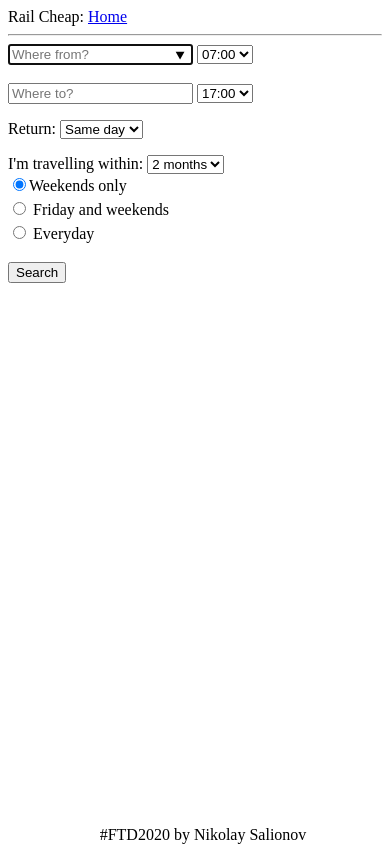
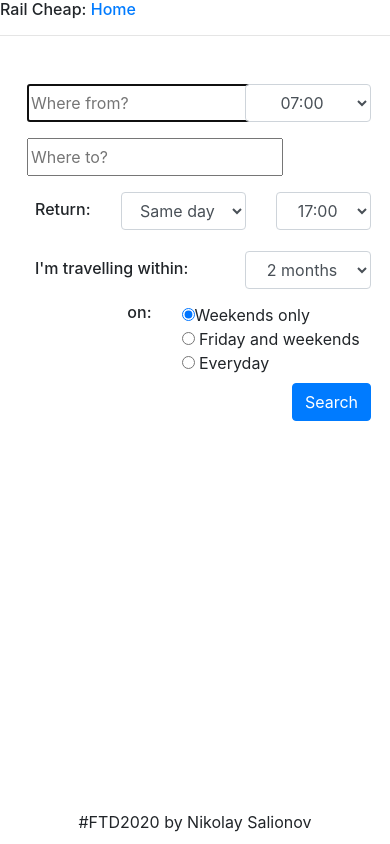
Before and after one commit to nsal/ntrain, a Flask app: page / in a window 390 px wide. Run offline with Flask 2, Linux system fonts and the light colour scheme; some libraries are stand-ins or nearby versions.

Commit message:
added bootstrap design for mobile

```diff
--- a/templates/base.html
+++ b/templates/base.html
@@ -1,17 +1,21 @@
 <!DOCTYPE html>
 <html>
+
 <head>
     <meta charset="utf-8">
     <meta name="viewport" content="width=device-width, initial-scale=1.0">
-        <style type ="text/css" >
-            .style-br{
+    <link rel="stylesheet" href="https://stackpath.bootstrapcdn.com/bootstrap/4.5.0/css/bootstrap.min.css"
+        integrity="sha384-9aIt2nRpC12Uk9gS9baDl411NQApFmC26EwAOH8WgZl5MYYxFfc+NcPb1dKGj7Sk" crossorigin="anonymous">
+    <style type="text/css">
+        .style-br {
             display: block;
             line-height: 150%;
         }
-            .footer{
+
+        .footer {
             position: fixed;
             text-align: center;
-                bottom: 0px;
+            bottom: 10px;
             width: 100%;
         }
     </style>
@@ -21,12 +25,24 @@
     <title>Rail Cheap</title>
     {% endif %}
     <meta name="description" content="Find cheapest dates for your travel with UK National Railways">
-        <meta name="keywords" content="train, times, tickets, railway, cheap tickets, national railways, uk national national railways, uk travel,">
+    <meta name="keywords"
+        content="train, times, tickets, railway, cheap tickets, national railways, uk national national railways, uk travel,">
 </head>
+
 <body>
-        <div>Rail Cheap: <a href="{{ url_for('home')}}">Home</a></div>
+    <div><h6>Rail Cheap: <a href="{{ url_for('home')}}">Home</a></h6></div>
     <hr>
     {% block content %} {% endblock %}
     <div class="footer">#FTD2020 by Nikolay Salionov</div>
 </body>
+<script src="https://code.jquery.com/jquery-3.5.1.slim.min.js"
+    integrity="sha384-DfXdz2htPH0lsSSs5nCTpuj/zy4C+OGpamoFVy38MVBnE+IbbVYUew+OrCXaRkfj"
+    crossorigin="anonymous"></script>
+<script src="https://cdn.jsdelivr.net/npm/popper.js@1.16.0/dist/umd/popper.min.js"
+    integrity="sha384-Q6E9RHvbIyZFJoft+2mJbHaEWldlvI9IOYy5n3zV9zzTtmI3UksdQRVvoxMfooAo"
+    crossorigin="anonymous"></script>
+<script src="https://stackpath.bootstrapcdn.com/bootstrap/4.5.0/js/bootstrap.min.js"
+    integrity="sha384-OgVRvuATP1z7JjHLkuOU7Xw704+h835Lr+6QL9UvYjZE3Ipu6Tp75j7Bh/kR0JKI"
+    crossorigin="anonymous"></script>
+
 </html>
--- a/templates/index.html
+++ b/templates/index.html
@@ -8,76 +8,60 @@
         {% endfor %}
     {% endif %}
 {% endwith %}
-    <form class="form-inline" method="POST" action="{{ url_for('result') }}">
     <datalist id="stations" >
         {% for station in stations %}
             <option value="{{ station }}">{{ station }}</option>
         {% endfor %}
     </datalist>
-        <div>
-            <input name="origin" list="stations" placeholder="Where from?" autofocus="true" required="true" autocomplete="off">
-            <select id="origin_departure_time" name="origin_departure_time">
+    <br>
+    <div class="container h-100 ml-1 mr-0">
+    <form method="POST" action="{{ url_for('result') }}">
+        <div class="row p-2">
+            <div class="col-7 text-left">
+                <input name="origin" list="stations" placeholder="Where from?" style="height:38px" autofocus="true" required="true" autocomplete="off">
+            </div>
+            <div class="col-5 text-right">
+                <select id="origin_departure_time" class="form-control" style="text-align-last:center" name="origin_departure_time">
                     <option value="0000"> 00:00 </option>
                     <option value="0100"> 01:00 </option>
                     <option value="0200"> 02:00 </option>
                     <option value="0300"> 03:00 </option>
-                <option value="0400"> 04:00</option>
+                    <option value="0400"> 04:00 </option>
                     <option value="0500"> 05:00 </option>
                     <option value="0600"> 06:00 </option>
                     <option value="0700" selected="selected"> 07:00 </option>
                     <option value="0800"> 08:00 </option>
-                <option value="0900"> 09:00</option>
+                    <option value="0900"> 09:00 </option>
                     <option value="1000"> 10:00 </option>
                     <option value="1100"> 11:00 </option>
                     <option value="1200"> 12:00 </option>
                     <option value="1300"> 13:00 </option>
-                <option value="1400"> 14:00</option>
+                    <option value="1400"> 14:00 </option>
                     <option value="1500"> 15:00 </option>
                     <option value="1600"> 16:00 </option>
                     <option value="1700"> 17:00 </option>
                     <option value="1800"> 18:00 </option>
-                <option value="1900"> 19:00</option>
+                    <option value="1900"> 19:00 </option>
                     <option value="2000"> 20:00 </option>
                     <option value="2100"> 21:00 </option>
                     <option value="2200"> 22:00 </option>
                     <option value="2300"> 23:00 </option>
-                <option value="2400"> 24:00</option>
-            </select>
-        </div><br>
-        <div>
-            <input name="destination" list="stations" placeholder="Where to?" required="true" autocomplete="off">
-            <select id="destination_departure_time" name="destination_departure_time">
-                    <option value="0000"> 00:00 </option>
-                    <option value="0100"> 01:00 </option>
-                    <option value="0200"> 02:00 </option>
-                    <option value="0300"> 03:00 </option>
-                    <option value="0400"> 04:00</option>
-                    <option value="0500"> 05:00 </option>
-                    <option value="0600"> 06:00 </option>
-                    <option value="0700"> 07:00 </option>
-                    <option value="0800"> 08:00 </option>
-                    <option value="0900"> 09:00</option>
-                    <option value="1000"> 10:00 </option>
-                    <option value="1100"> 11:00 </option>
-                    <option value="1200"> 12:00 </option>
-                    <option value="1300"> 13:00 </option>
-                    <option value="1400"> 14:00</option>
-                    <option value="1500"> 15:00 </option>
-                    <option value="1600"> 16:00 </option>
-                    <option value="1700" selected="selected"> 17:00 </option>
-                    <option value="1800"> 18:00 </option>
-                    <option value="1900"> 19:00</option>
-                    <option value="2000"> 20:00 </option>
-                    <option value="2100"> 21:00 </option>
-                    <option value="2200"> 22:00 </option>
-                    <option value="2300"> 23:00 </option>
-                    <option value="2400"> 24:00</option>
+                    <option value="2400"> 24:00 </option>
                 </select>
             </div>
-        <p></p>
-        <div>
-            <label for="return_option">Return: </label>
-            <select id="return_option" name="return_option">
+        </div>
+        <div class="row p-2">
+            <div class="col-12 text-left">
+                <input name="destination" list="stations" placeholder="Where to?" required="true" style="height:38px" autocomplete="off">
+            </div>
+
+        </div>
+        <div class="row p-2">
+            <div class="col-3">
+                <div class="p-2 h6">Return:</div>
+            </div>
+            <div class="col-5 text-right">
+                <select id="return_option" class="form-control" style="text-align-last:center"  name="return_option">
                     <option value="999"> One way </option>
                     <option value="1" selected="selected" > Same day </option>
                     <option value="2"> Next day </option>
@@ -89,22 +73,66 @@
                     <option value="15"> +14 days </option>
                 </select>
             </div>
-        <p></p>
-        <div>
-            <label for="search_limit_days">I'm travelling within: </label>
-            <select id="search_limit_days" name="search_limit_days">
-                <option value="31"> 1 month</option>
-                <option value="61" selected="selected" > 2 months </option>
-                <option value="84"> 3 months</option>
+            <div class="col-4 text-right">
+                <select id="destination_departure_time" class="form-control" style="text-align-last:center" name="destination_departure_time">
+                    <option value="0000"> 00:00 </option>
+                    <option value="0100"> 01:00 </option>
+                    <option value="0200"> 02:00 </option>
+                    <option value="0300"> 03:00 </option>
+                    <option value="0400"> 04:00 </option>
+                    <option value="0500"> 05:00 </option>
+                    <option value="0600"> 06:00 </option>
+                    <option value="0700"> 07:00 </option>
+                    <option value="0800"> 08:00 </option>
+                    <option value="0900"> 09:00 </option>
+                    <option value="1000"> 10:00 </option>
+                    <option value="1100"> 11:00 </option>
+                    <option value="1200"> 12:00 </option>
+                    <option value="1300"> 13:00 </option>
+                    <option value="1400"> 14:00 </option>
+                    <option value="1500"> 15:00 </option>
+                    <option value="1600"> 16:00 </option>
+                    <option value="1700" selected="selected"> 17:00 </option>
+                    <option value="1800"> 18:00 </option>
+                    <option value="1900"> 19:00 </option>
+                    <option value="2000"> 20:00 </option>
+                    <option value="2100"> 21:00 </option>
+                    <option value="2200"> 22:00 </option>
+                    <option value="2300"> 23:00 </option>
+                    <option value="2400"> 24:00 </option>
                 </select>
             </div>
-        <div class="style-br">
-            <input type="radio" name="travel_days" value="5,6" checked="true">Weekends only<br />
-            <input type="radio" name="travel_days" value="4,5,6"> Friday and weekends<br />
-            <input type="radio" name="travel_days" value="7"> Everyday<br />
         </div>
-        <p><button type="submit" class="btn btn-default">Search</button></p>
-
+        <div class="row p-2">
+            <div class="col-7">
+                <div class="p-2 h6">I'm travelling within:</div>
+            </div>
+            <div class="col-5 text-right">
+                <select id="search_limit_days" name="search_limit_days" class="form-control" style="text-align-last:center">
+                    <option value="31"> 1 month </option>
+                    <option value="61" selected="selected"> 2 months </option>
+                    <option value="84"> 3 months </option>
+                </select>
+            </div>
+        </div>
+        <div class="row">
+            <div class="col-5 text-right h6">on:</div>
+            <div class="col-7 radio text-left">
+                <div class="row">
+                    <div class="col-12"><input type="radio" name="travel_days" value="5,6" checked="true">Weekends only<br /></div>
+                </div>
+                <div class="row">
+                    <div class="col-12"><input type="radio" name="travel_days" value="4,5,6"> Friday and weekends<br /></div>
+                </div>
+                <div class="row">
+                    <div class="col-12"><input type="radio" name="travel_days" value="7"> Everyday<br /></div>
+                </div>
+            </div>
+        </div>
+        <div class="row p-2">
+            <div class="col-12 text-right"><input type="submit" class="btn btn-primary" value="Search"></div>
+        </div>
     </form>
+    </div>
 
 {% endblock %}
```
Lines whose indentation alone changed are shown as unchanged.
